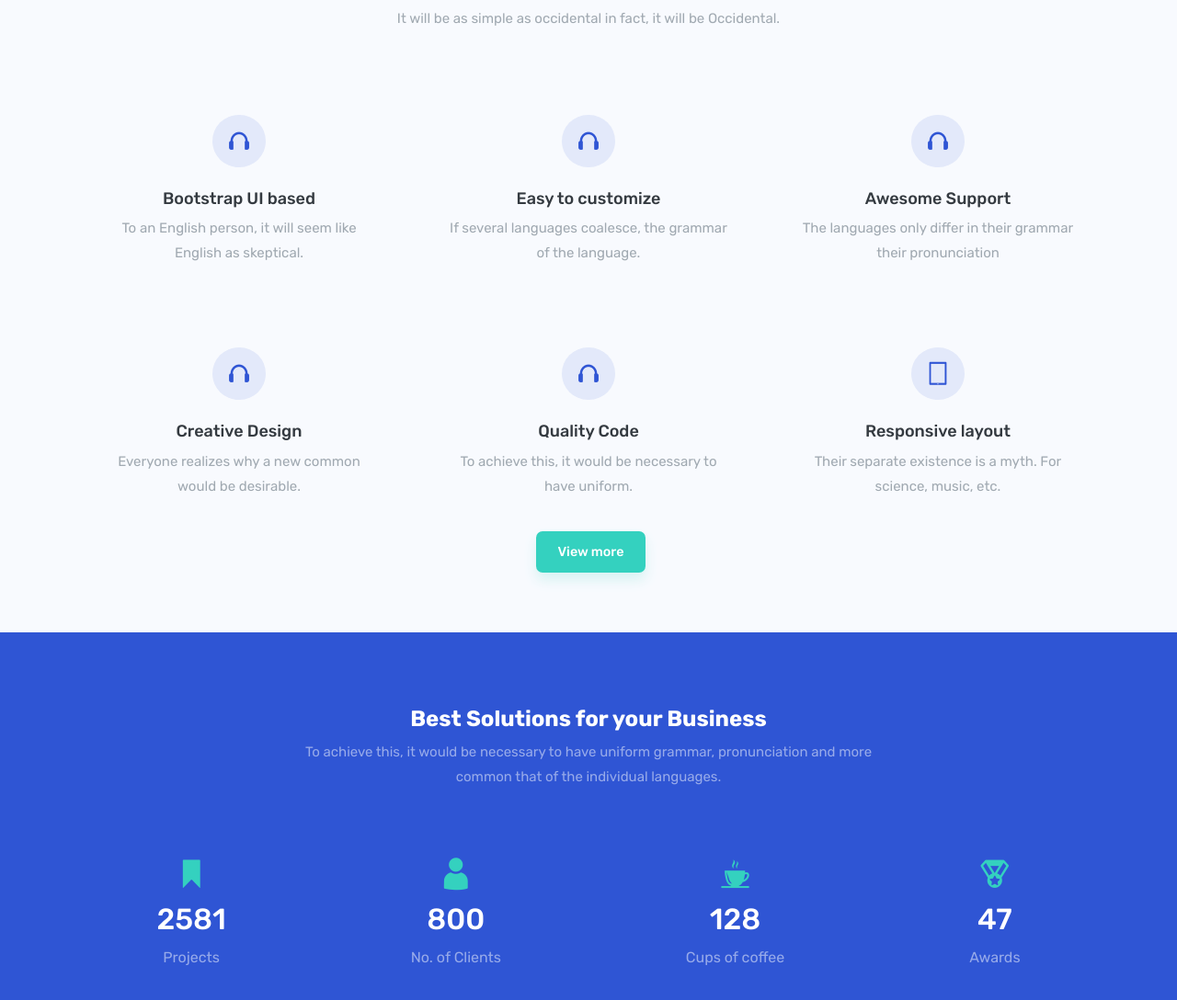
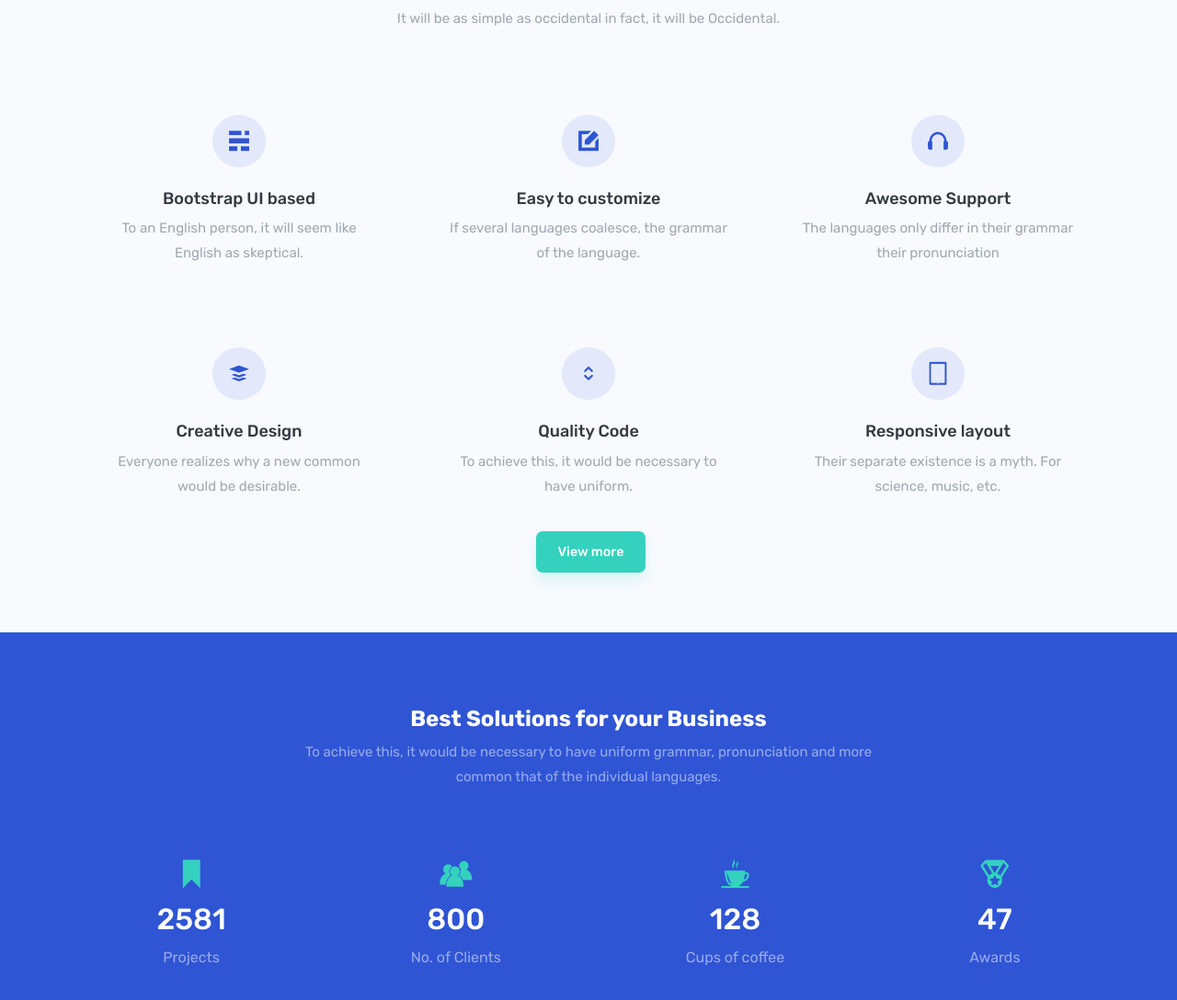
Before and after one commit to Ashwin221098/Invoza, a plain HTML site: page index.html in a window 1280 px wide. Shown: the part 860-1948 px from the top of the page at 92% size. Drawn offline with Linux system fonts and the light colour scheme.

Commit message:
changed some icons

```diff
--- a/index.html
+++ b/index.html
@@ -64,12 +64,12 @@
             <div class="services-content">
                 <div class="services-container">
                     <div class="services-box">
-                        <i class="icofont-headphone"></i>
+                        <i class="icofont-ghost"></i>
                         <h5>Bootstrap UI based</h5>
                         <p>To an English person, it will seem like English as skeptical.</p>
                     </div>
                     <div class="services-box">
-                        <i class="icofont-headphone"></i>
+                        <i class="icofont-edit"></i>
                         <h5>Easy to customize</h5>
                         <p>If several languages coalesce, the grammar of the language.</p>
                     </div>
@@ -79,12 +79,12 @@
                         <p>The languages only differ in their grammar their pronunciation</p>
                     </div>
                     <div class="services-box">
-                        <i class="icofont-headphone"></i>
+                        <i class="icofont-layers"></i>
                         <h5>Creative Design</h5>
                         <p>Everyone realizes why a new common would be desirable.</p>
                     </div>
                     <div class="services-box">
-                        <i class="icofont-headphone"></i>
+                        <i class="icofont-rounded-expand"></i>
                         <h5>Quality Code</h5>
                         <p>To achieve this, it would be necessary to have uniform.</p>
                     </div>
@@ -118,7 +118,7 @@
                         <p>Projects</p>
                     </div>
                     <div class="statistics-box">
-                        <i class="icofont-user"></i>
+                        <i class="icofont-users-alt-6"></i>
                         <h2>800</h2>
                         <p>No. of Clients</p>
                     </div>
```
